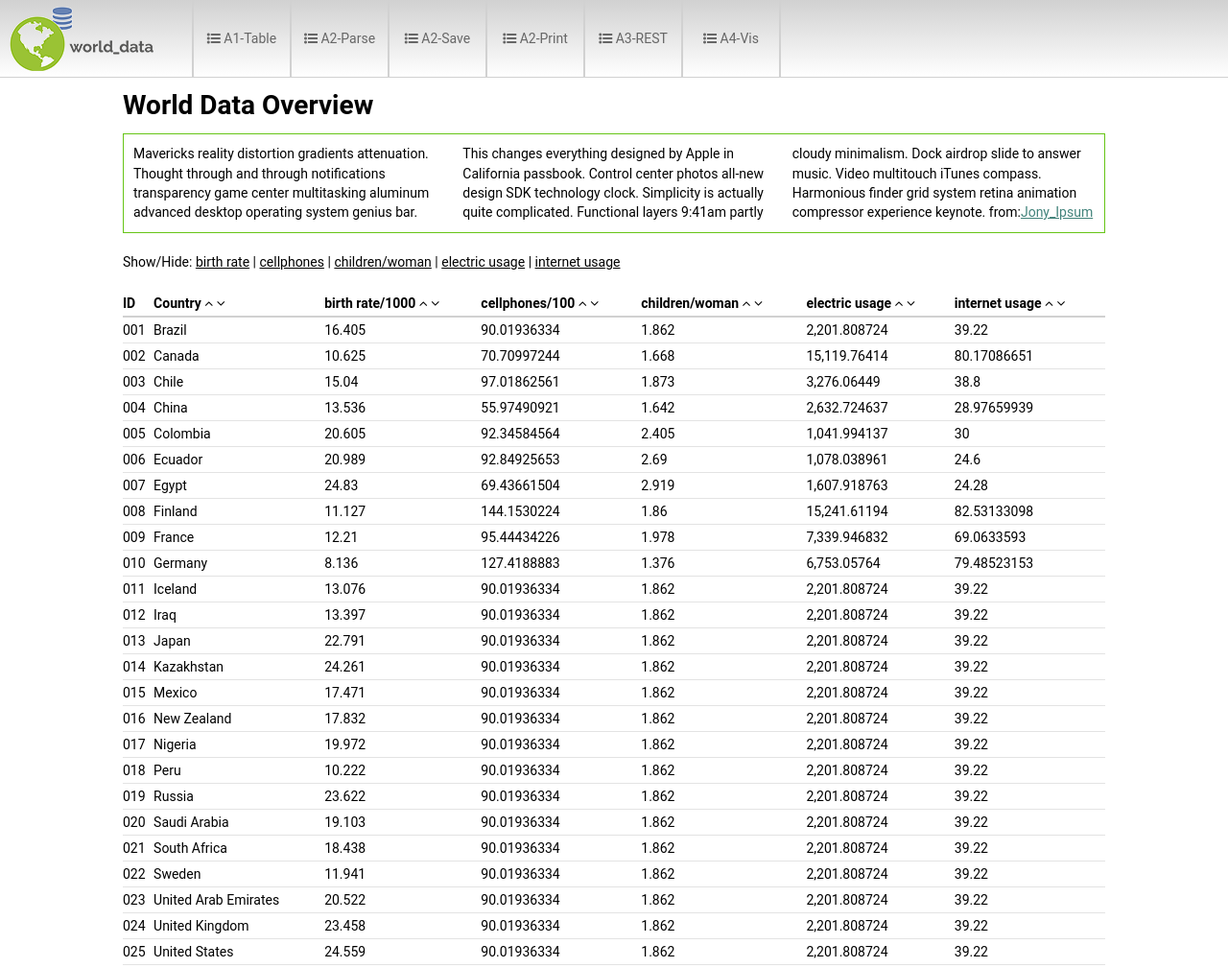
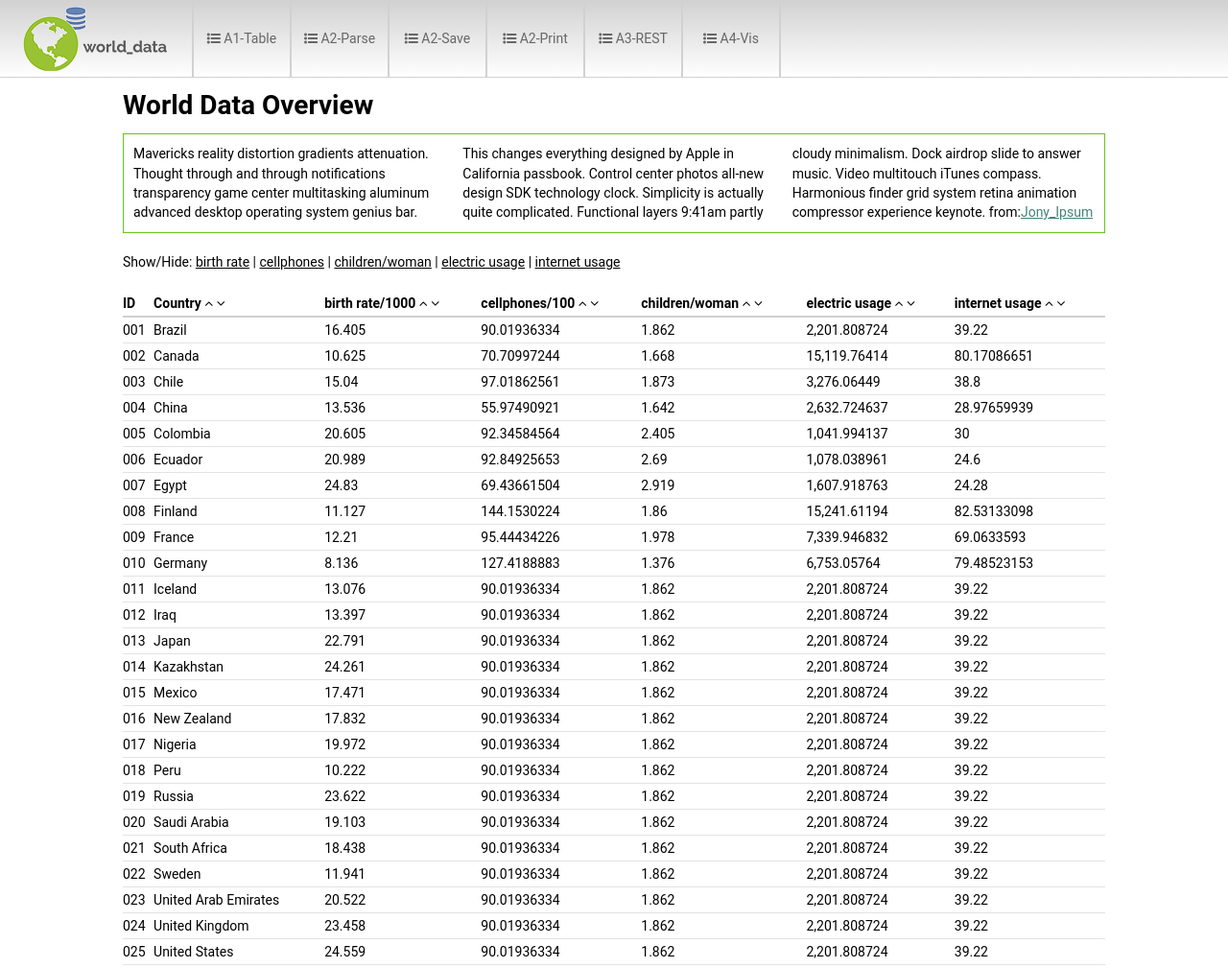
Before and after one commit to tiantud/WME_G6, a plain HTML site: page index.html in a window 1280 px wide. Shown: the top 1009 px of the page at 96% size. Drawn offline with Linux system fonts and the light colour scheme.

Commit message:
Copy style code from given file

```diff
--- a/css/style.css
+++ b/css/style.css
@@ -50,6 +50,14 @@ body table{
 #logo{
 	position: absolute;
 	margin-left:10px;
+	background-color: transparent;
+	color: #666;
+	display: block;
+	height: 80px;
+	line-height: 100px;
+	padding: 0 1em;
+	text-decoration: none;
+	transition: 250ms background-color linear;
 }
 
 #main-nav{
```
